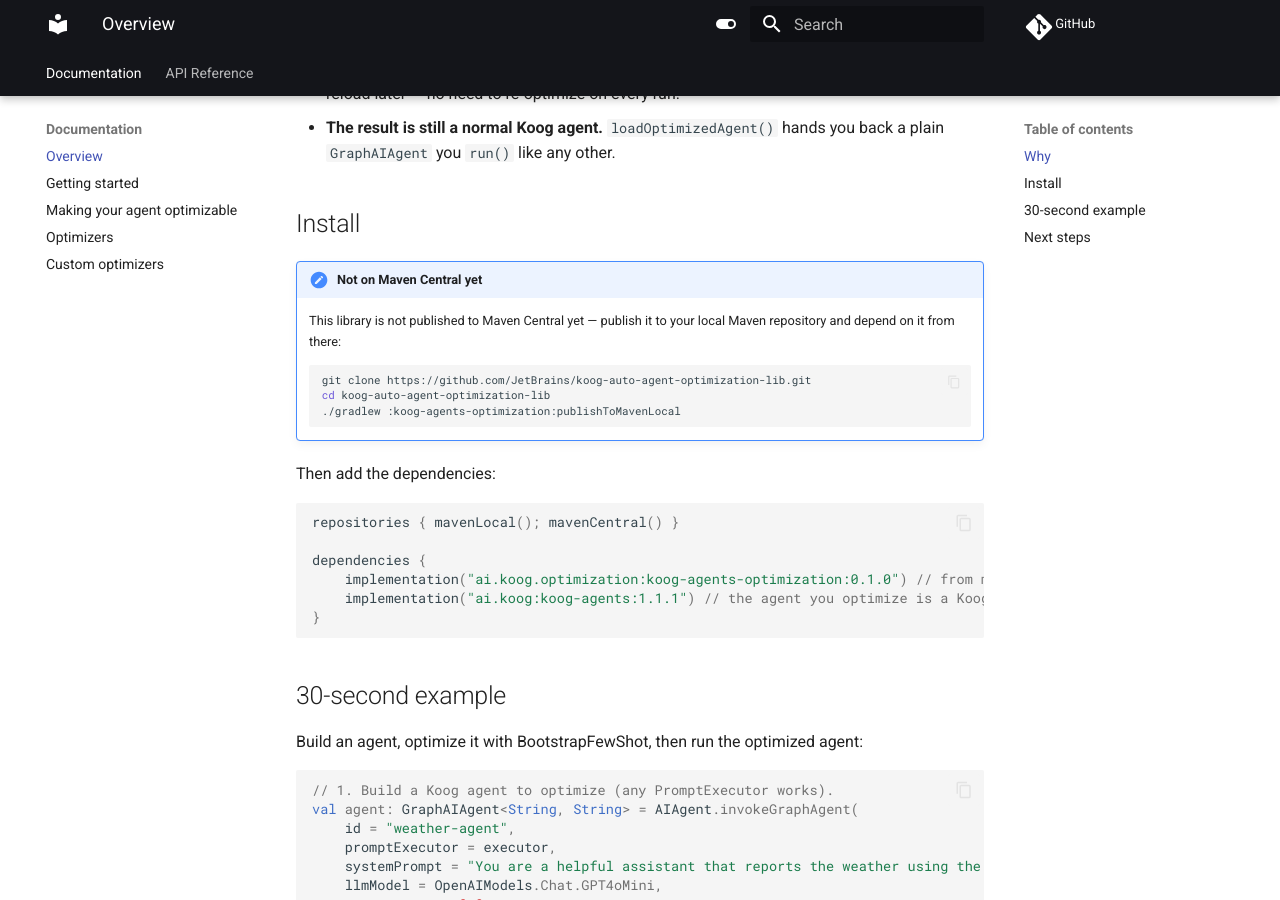
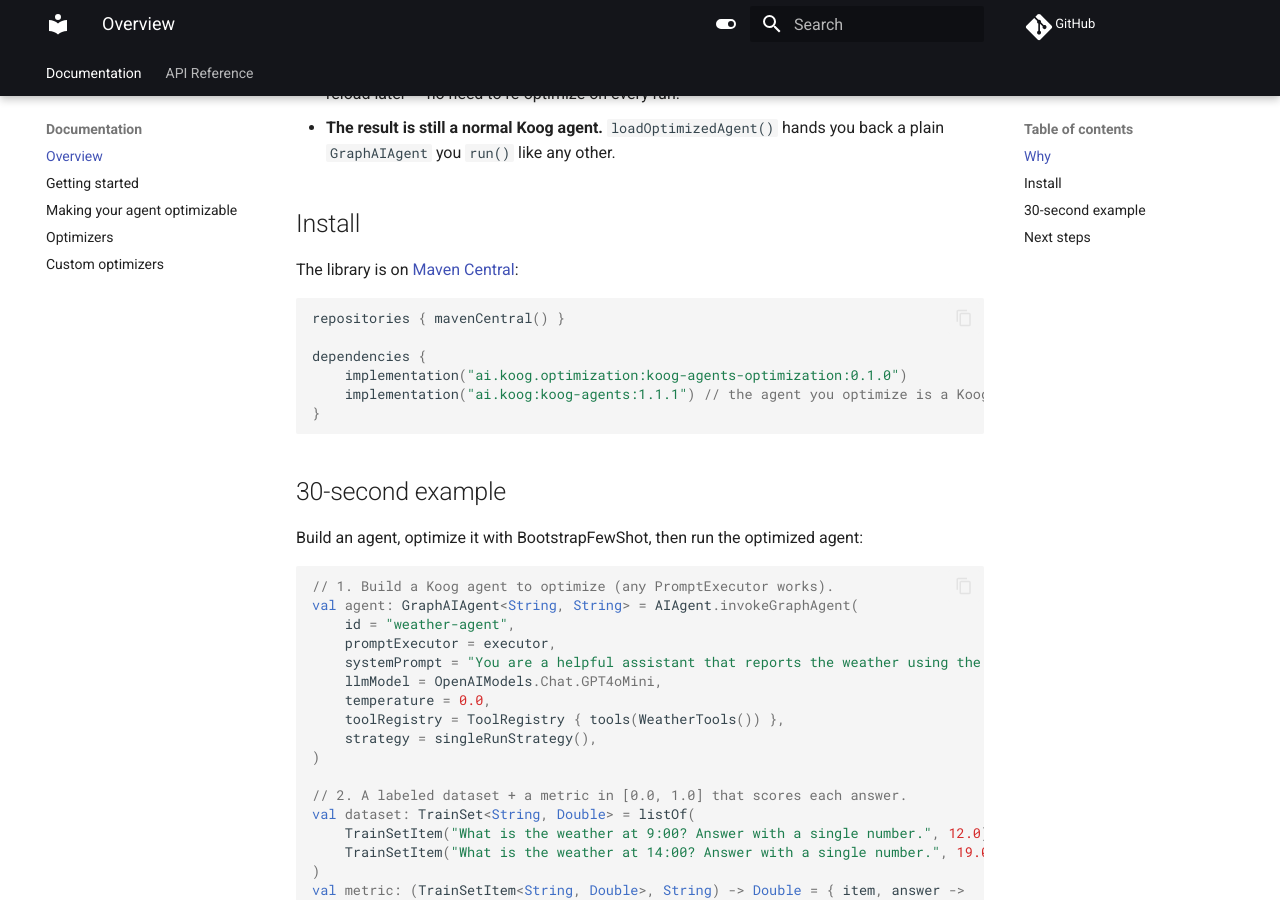
Before and after one commit to JetBrains/koog-auto-agent-optimization-lib, an MkDocs documentation site: the page built from docs/public/index.md, in a window 1280 px wide and 900 px high, scrolled down 671 px. Built offline with MkDocs 1.6.1 and Material for MkDocs 9.7.7, drawn with Linux system fonts in a browser that asks for light colours; comment, search, counter and statistics services are not loaded.

Commit message:
Sync from monorepo @ 65548f8c20ea

````diff
--- a/docs/public/index.md
+++ b/docs/public/index.md
@@ -17,24 +17,13 @@ This package allows you to automatically optimize [Koog](https://docs.koog.ai) a
 
 ## Install
 
-!!! note "Not on Maven Central yet"
-
-    This library is not published to Maven Central yet — publish it to your local Maven repository
-    and depend on it from there:
-
-    ```bash
-    git clone https://github.com/JetBrains/koog-auto-agent-optimization-lib.git
-    cd koog-auto-agent-optimization-lib
-    ./gradlew :koog-agents-optimization:publishToMavenLocal
-    ```
-
-Then add the dependencies:
+The library is on [Maven Central](https://central.sonatype.com/artifact/ai.koog.optimization/koog-agents-optimization):
 
 ```kotlin
-repositories { mavenLocal(); mavenCentral() }
+repositories { mavenCentral() }
 
 dependencies {
-    implementation("ai.koog.optimization:koog-agents-optimization:0.1.0") // from mavenLocal
+    implementation("ai.koog.optimization:koog-agents-optimization:0.1.0")
     implementation("ai.koog:koog-agents:1.1.1") // the agent you optimize is a Koog agent
 }
 ```
--- a/docs/requirements.txt
+++ b/docs/requirements.txt
@@ -1,2 +1,2 @@
 # Docs portal toolchain (Material for MkDocs). See docs/dev/ for internal contributor docs.
-mkdocs-material==9.6.19
+mkdocs-material==9.7.7
````
Also changed, not shown: README.md (+3 -12 lines), docs/public/getting-started.md (+3 -4 lines), koog-agents-optimization/README.md (+3 -12 lines), 1 other file.
